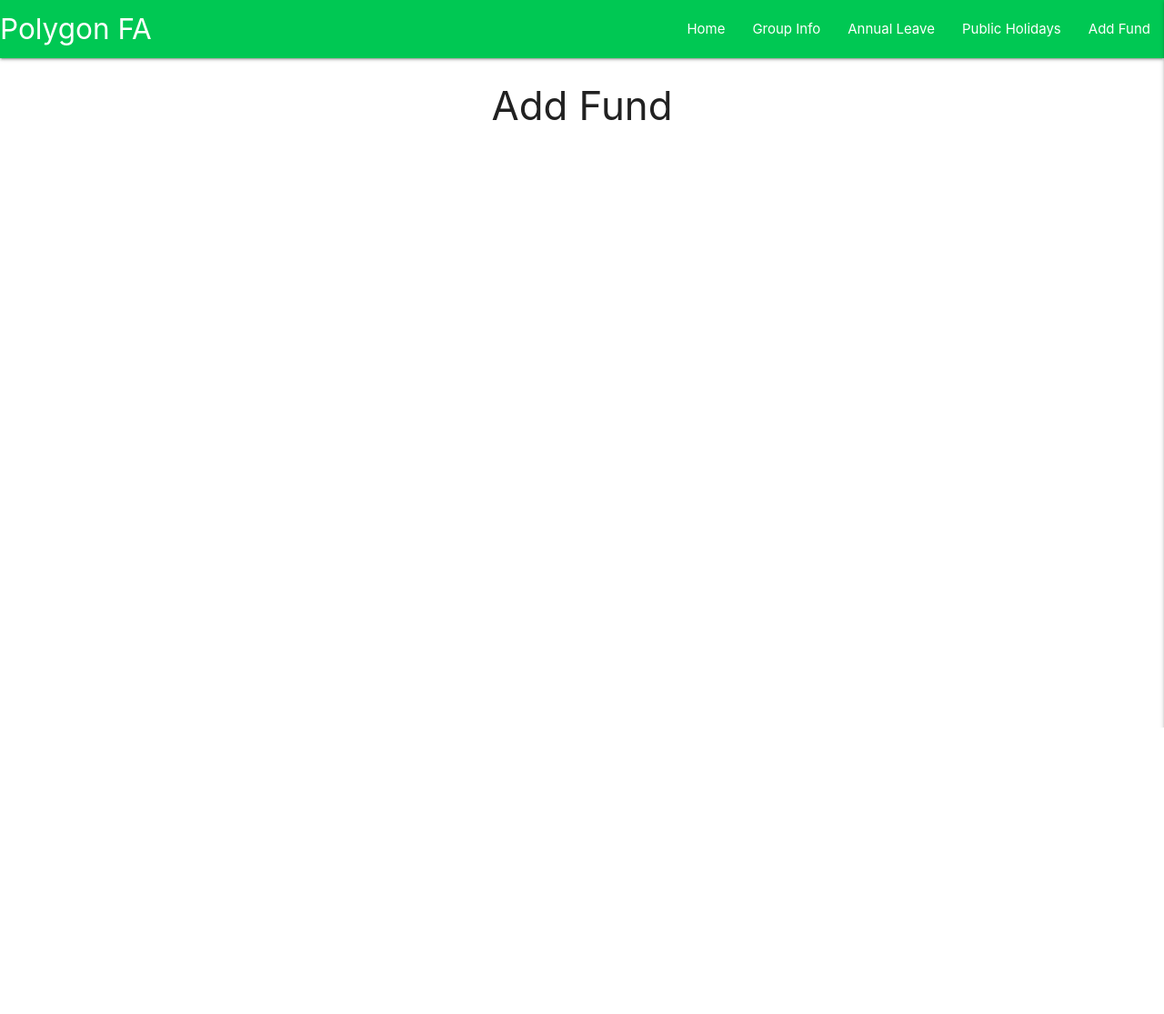
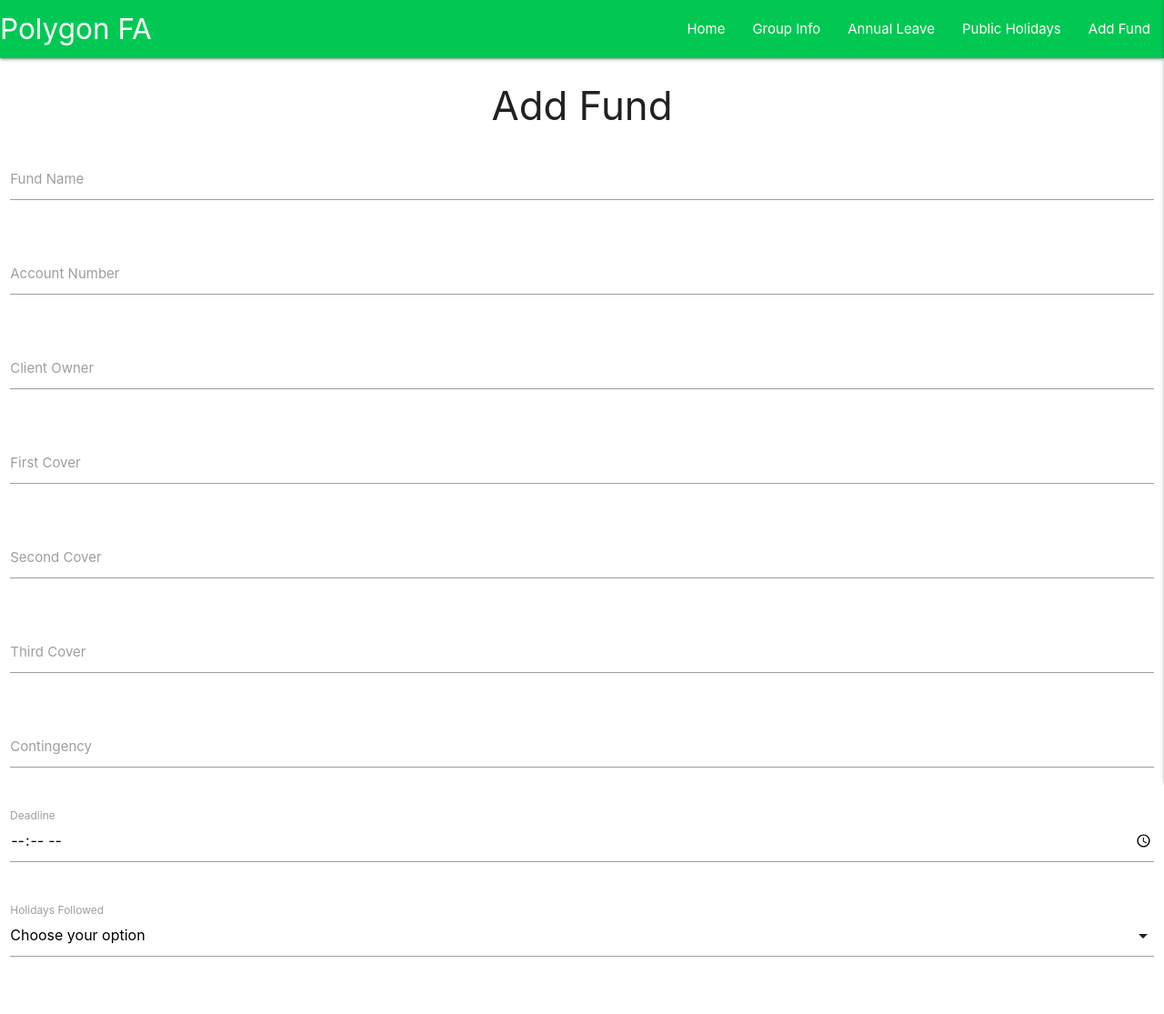
Before and after one commit to gerd113/Polygon-FAllocation, a Flask app: page /add_fund in a window 1280 px wide; the page is wider, and only the part inside the window is pictured. Shown: that part at 91% size. Before the commit the page ends 800 px from the top of that part, so only its background shows below. Run offline with Flask 2, Linux system fonts and the light colour scheme; some libraries are stand-ins or nearby versions.

Commit message:
Added input fields to the add fund page.

```diff
--- a/static/js/script.js
+++ b/static/js/script.js
@@ -2,4 +2,5 @@ $(document).ready(function(){
     $('.sidenav').sidenav( {edge: "right"});
     $('.datepicker').datepicker();
     $('.collapsible').collapsible();
+    $('select').formSelect();
   });
--- a/templates/add_fund.html
+++ b/templates/add_fund.html
@@ -3,6 +3,76 @@
 
 <h3 class="center-align">Add Fund</h3>
 
+<!--Adapted from Materialize-->
+<div class="row">
+	<form class="col s12">
+
+
+		<div class="row">
+			<div class="input-field col s12">
+				<input id="fund name" type="text" class="validate">
+				<label for="fund name">Fund Name</label>
+			</div>
+		</div>
+		<div class="row">
+			<div class="input-field col s12">
+				<input id="fund number" type="number" class="validate">
+				<label for="fund number">Account Number </label>
+			</div>
+		</div>
+		<div class="row">
+			<div class="input-field col s12">
+				<input id="owner" type="text" class="validate">
+				<label for="owner">Client Owner</label>
+			</div>
+		</div>
+		<div class="row">
+			<div class="input-field col s12">
+				<input id="first cover" type="text" class="validate">
+				<label for="first cover">First Cover</label>
+			</div>
+		</div>
+		<div class="row">
+			<div class="input-field col s12">
+				<input id="second cover" type="text" class="validate">
+				<label for="second cover">Second Cover</label>
+			</div>
+		</div>
+		<div class="row">
+			<div class="input-field col s12">
+				<input id="third cover" type="text" class="validate">
+				<label for="third cover">Third Cover</label>
+			</div>
+		</div>
+		<div class="row">
+			<div class="input-field col s12">
+				<input id="contingency" type="text" class="validate">
+				<label for="contingency">Contingency</label>
+			</div>
+		</div>
+
+    <div class="row">
+			<div class="input-field col s12">
+				<input id="deadline" type="time" class="validate">
+				<label for="deadline">Deadline</label>
+			</div>
+		</div>
+
+
+<div class="row">
+    <div class="input-field col s12">
+    <select>
+      <option value="">Choose your option</option>
+      <option value="1">Ireland</option>
+      <option value="2">US</option>
+      <option value="3">UK</option>
+    </select>
+    <label>Holidays Followed</label>
+  </div>
+</div>
+
+	</form>
+</div>
 
 
 
```
